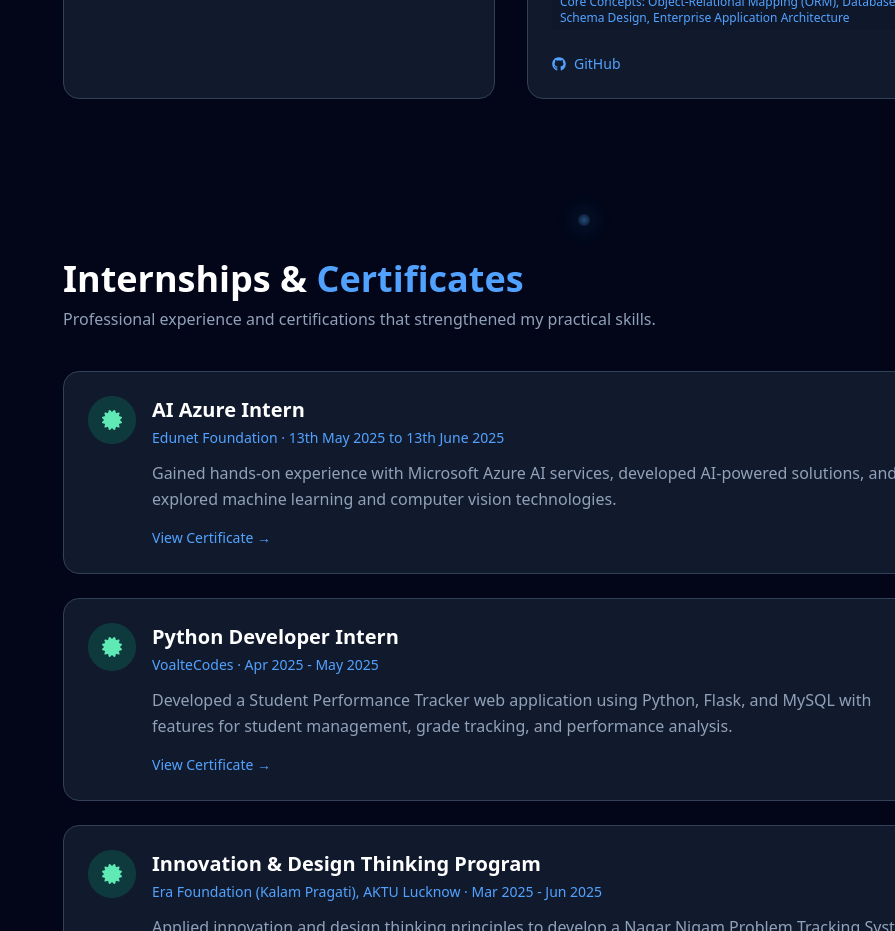
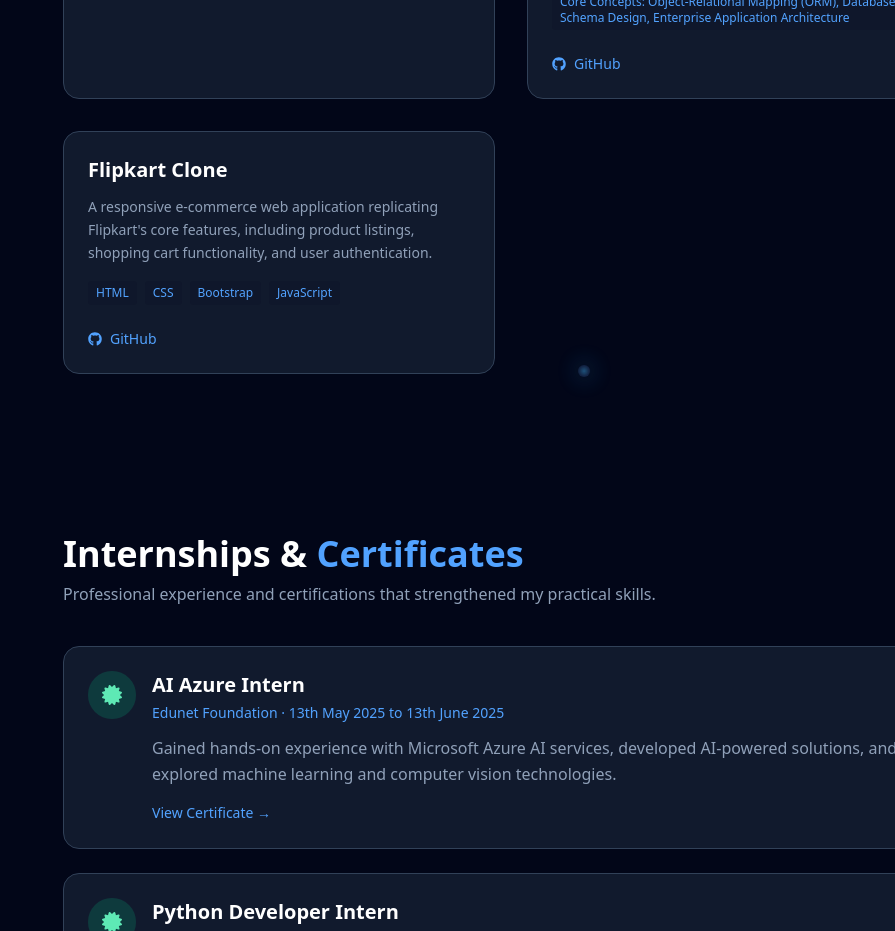
Before and after one commit to Sanjanagupta96/Portfolio, a React (Vite) app: page / in a window 1280 px wide. Shown: the part 3240-4171 px from the top of the page, without its empty margins (385-1280 px from the left). Built offline with nearby package versions, Linux system fonts and the light colour scheme.

Commit message:
Project Updation

```diff
--- a/src/data/profile.js
+++ b/src/data/profile.js
@@ -130,6 +130,14 @@
   github: "https://github.com/Sanjanagupta96/wells-fargo-task-2",
   live: null,
 },
+{
+  title: "Flipkart Clone",
+  description:
+    "A responsive e-commerce web application replicating Flipkart's core features, including product listings, shopping cart functionality, and user authentication.",
+  tech: ["HTML", "CSS", "Bootstrap", "JavaScript"],
+  github: "https://github.com/Sanjanagupta96/FlipkartCLone",
+  live: null,
+}
 
   ],
 
```
